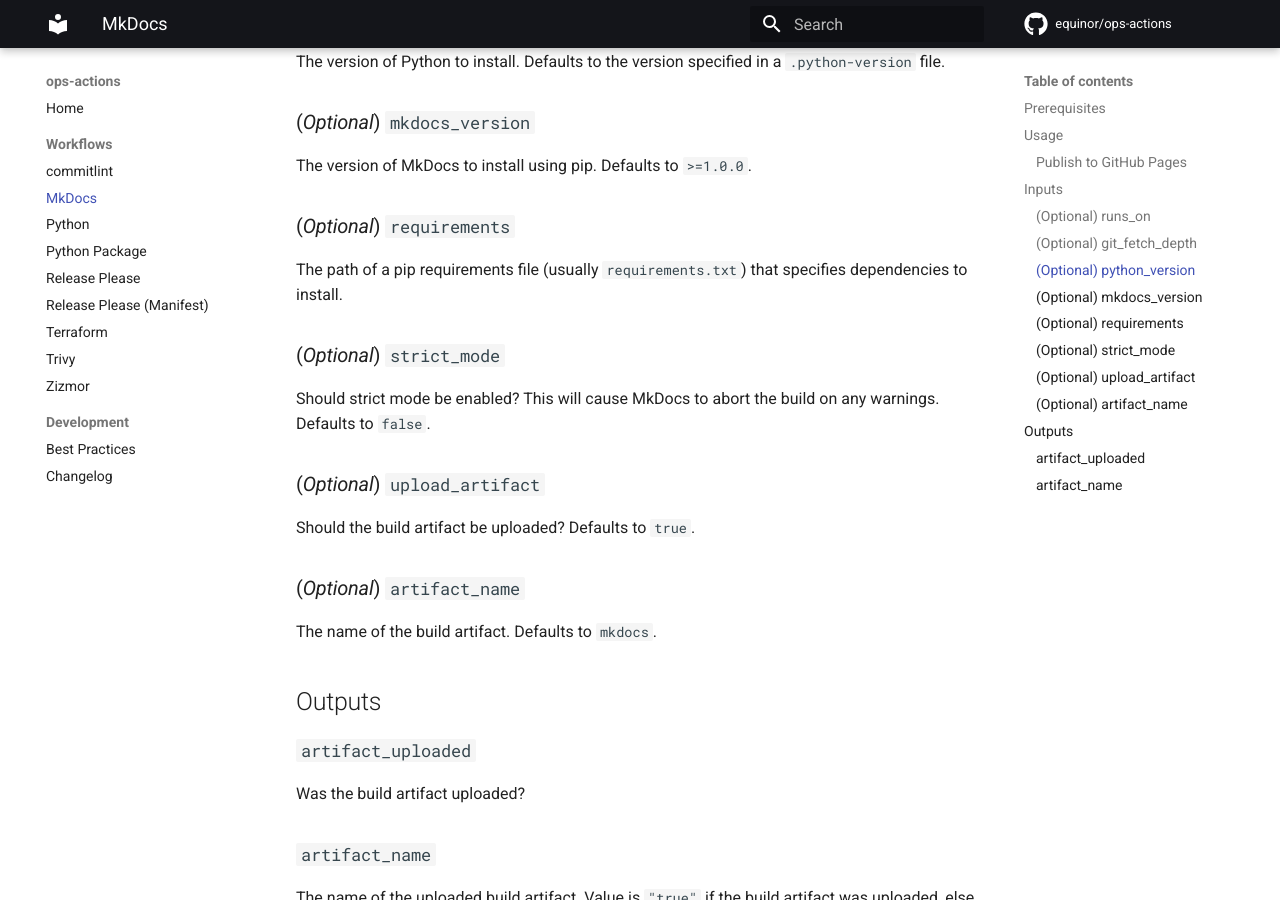
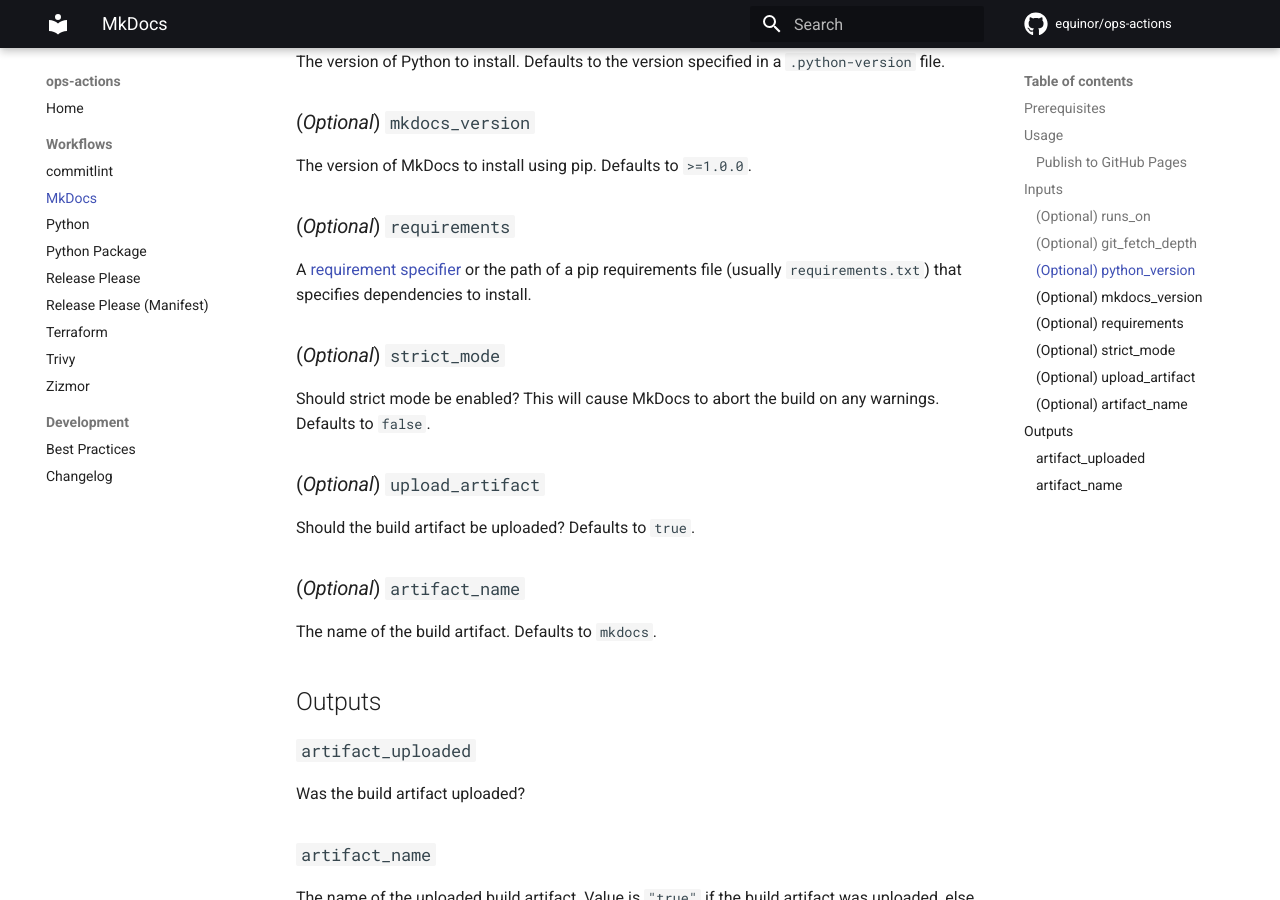
Before and after one commit to equinor/ops-actions, an MkDocs documentation site: the page built from docs/workflows/mkdocs.md, in a window 1280 px wide and 900 px high, scrolled down 1493 px. Built offline with MkDocs 1.6.1 and Material for MkDocs 9.7.7, drawn with Linux system fonts in a browser that asks for light colours; comment, search, counter and statistics services are not loaded.

Commit message:
feat(mkdocs): install dependencies using requirement specifier
Allow installing Python dependencies using a requirement specifier instead of a pip requirements file.

Required for projects that install dependencies from a `pyproject.toml` file instead of a `requirements.txt` file (e.g., projects using Poetry or uv).

Workflow documentation has been updated accordingly, with a link to the official documentation for requirement specifiers.

```diff
--- a/docs/workflows/mkdocs.md
+++ b/docs/workflows/mkdocs.md
@@ -65,7 +65,7 @@
 
 ### (*Optional*) `requirements`
 
-The path of a pip requirements file (usually `requirements.txt`) that specifies dependencies to install.
+A [requirement specifier](https://pip.pypa.io/en/stable/reference/requirement-specifiers/) or the path of a pip requirements file (usually `requirements.txt`) that specifies dependencies to install.
 
 ### (*Optional*) `strict_mode`
 
```
Also changed, not shown: 1 other file.
